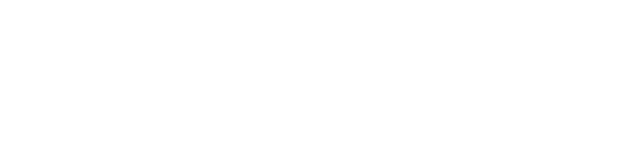
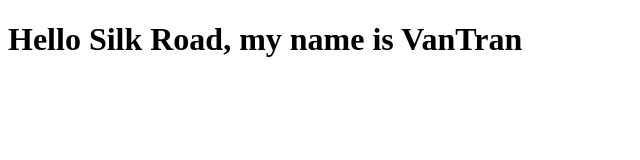
Before and after one commit to TranQuocVan/Project_E-CommerceWebFE, a plain HTML site: page index.html in a window 1280 px wide. Shown: the whole page, without its empty margins (0-640 px from the left). Drawn offline with Linux system fonts and the light colour scheme.

Commit message:
second commit

```diff
--- a/index.html
+++ b/index.html
@@ -8,6 +8,7 @@
 </head>
 
 <body>
+<h1>Hello Silk Road, my name is VanTran</h1>
 
 </body>
 
```
